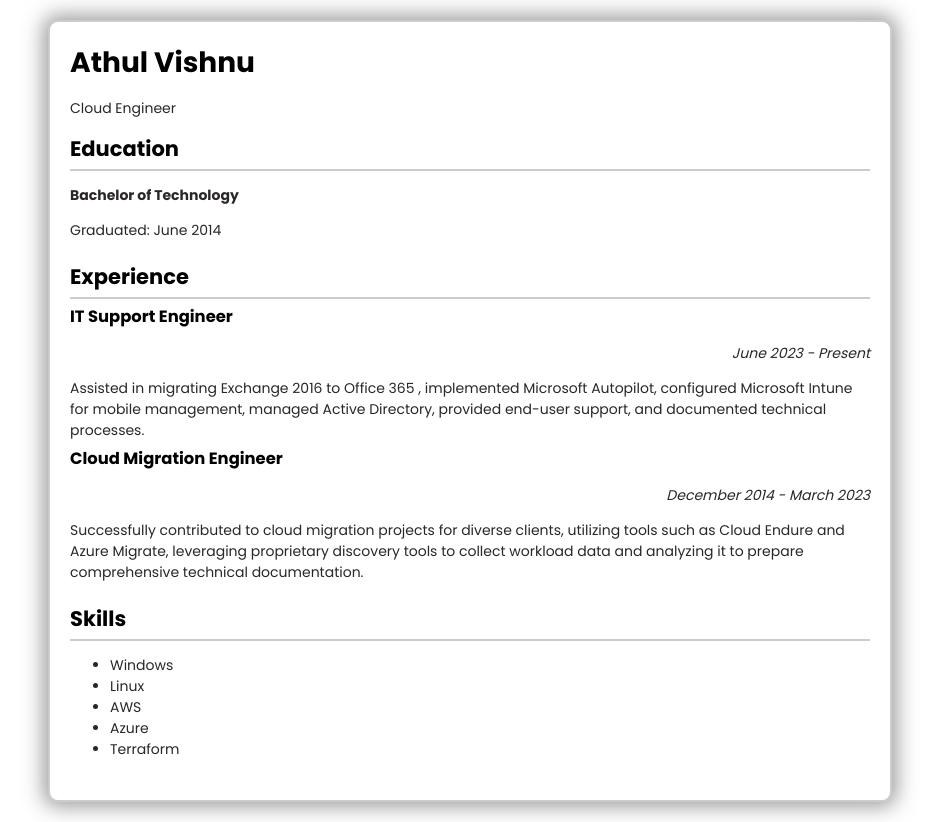
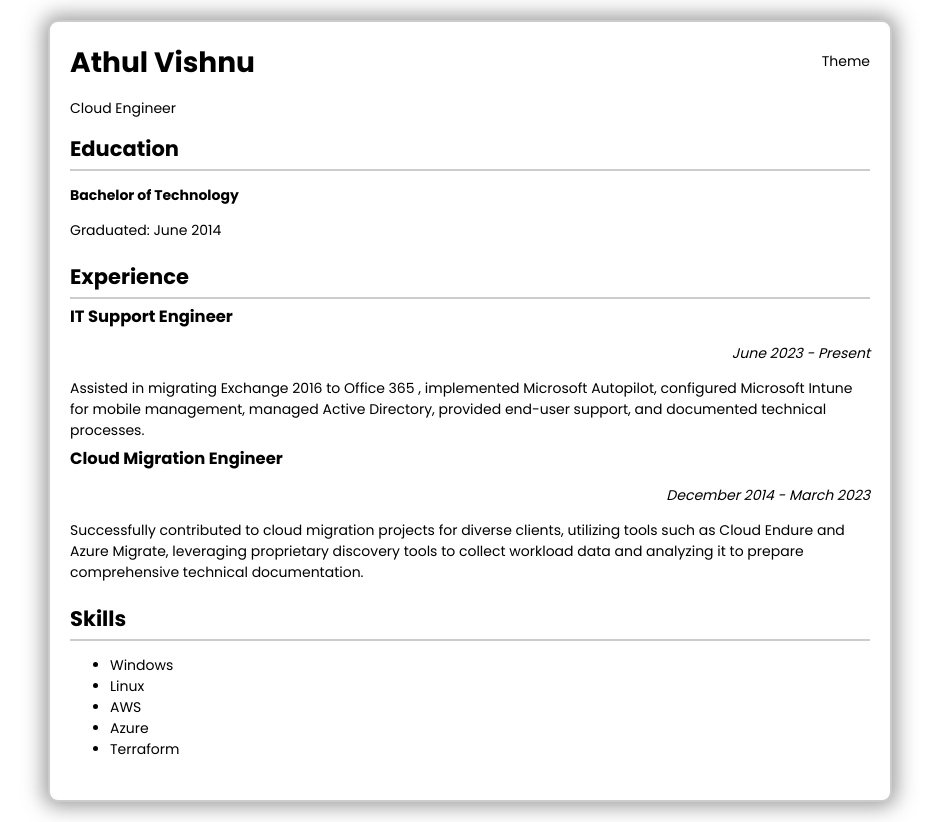
Before and after one commit to athulvishnu/athulvishnu.github.io, a plain HTML site: page index.html in a window 1280 px wide. Shown: the whole page, without its empty margins (170-1109 px from the left). Drawn offline with Linux system fonts and the light colour scheme.

Commit message:
Update index.html
Added dark mode

```diff
--- a/index.html
+++ b/index.html
@@ -8,8 +8,8 @@
 <style>
   body {
     font-family: 'Poppins', sans-serif;
-    background-color: #fff;
-    color: #292727;
+    background-color: var(--primary-color);
+    color: var(--secondary-color);
     margin: 0;
     padding: 0;
     font-size: 14px;
@@ -18,20 +18,21 @@
   .container {
     max-width: 800px;
     margin: 20px auto;
-    background-color: #fff;
+    background-color: var(--primary-color);
     padding: 20px;
     border-radius: 10px; /* Rounded corners */
     box-shadow: 0 0 20px 5px rgba(63, 63, 63, 0.5); /* Shadow */
     border: 2px solid #ccc;
     transition: background-color 0.3s ease; /* Smooth transition */
+    position: relative; /* Added position relative to allow absolute positioning of theme box */
   }
 
-  .container:hover {
-    background-color: rgba(255, 255, 255, 0.5); /* Transparent hover effect */
-  }
+ /* .container:hover {
+    background-color: rgba(255, 255, 255, 0.5); Transparent hover effect
+  }*/
 
   h1, h2, h3 {
-    color: #000;
+    color: var(--secondary-color);
     margin-top: 0; /* Remove default top margin */
     margin-bottom: 5px; /* Reduce bottom margin */
   }
@@ -59,15 +60,44 @@
     font-size: 14px;
   }
 
-  .experience-item:hover,
+  /*.experience-item:hover,
   .skill-item:hover {
-    background-color: rgba(240, 248, 255, 0.5); /* Transparent hover effect */
+    background-color: rgba(240, 248, 255, 0.5);  Transparent hover effect
+  }*/
+
+  .theme-box {
+    position: absolute;
+    top: 10px;
+    right: 10px;
+    background: var(--primary-color);
+    padding: 5px 10px;
+    border-radius: 5px;
+  }
+
+  #theme{
+    cursor: pointer;
+  }
+
+  :root{
+    --primary-color: #fff;
+    --secondary-color: #000;
+  }
+
+  .dark-theme{
+    --primary-color:#000;
+    --secondary-color:#fff;
   }
 
 </style>
 </head>
 <body>
 <div class="container">
+
+
+<div class="theme-box">
+  <p id="theme">Theme</p>
+</div>
+
   <header>
     <h1>Athul Vishnu</h1>
     <p>Cloud Engineer</p>
@@ -103,5 +133,15 @@
     </ul>
   </div>
 </div>
+
+<script>
+  var theme= document.getElementById("theme");
+
+  theme.onclick=function(){
+    document.body.classList.toggle("dark-theme");
+  }
+
+</script>
+
 </body>
 </html>
```
